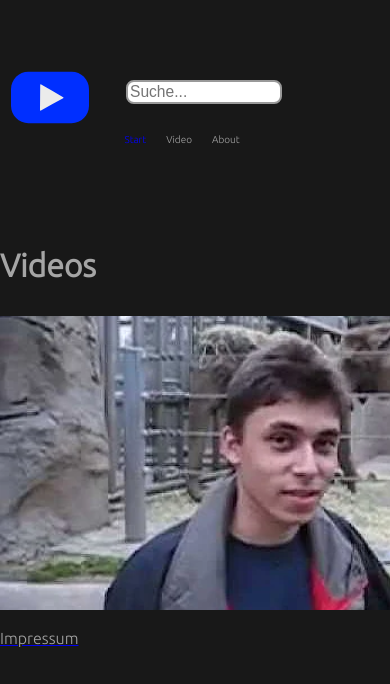
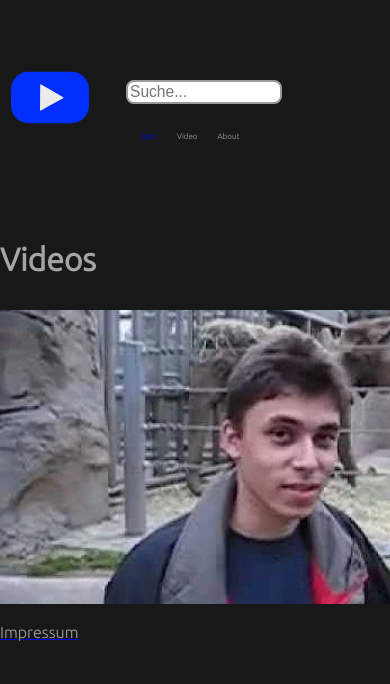
Before and after one commit to pealmus/GIS_Wintersemester2022-23, a plain HTML site: page index.html in a window 390 px wide. Shown: the top 684 px of the page. Drawn offline with Linux system fonts and the light colour scheme.

Commit message:
Änderungen

```diff
--- a/scripts/script.js
+++ b/scripts/script.js
@@ -1,3 +1,7 @@
+let button = document.getElementById("click");
+button.addEventListener("click", speichern);
+
+
 function speichern() {
     let kommentare = document.getElementById("kommentare").value;
     let inhalt = document.getElementById('inhalt');
--- a/style.css
+++ b/style.css
@@ -181,7 +181,7 @@ p {
         color: #454545;
         text-align: center;
         text-decoration: none;
-        font-size: 10px;
+        font-size: 0.5em;
         margin-top: 50px;
       }
     }
```
Also changed, not shown: video.html (+1 -1 lines).
